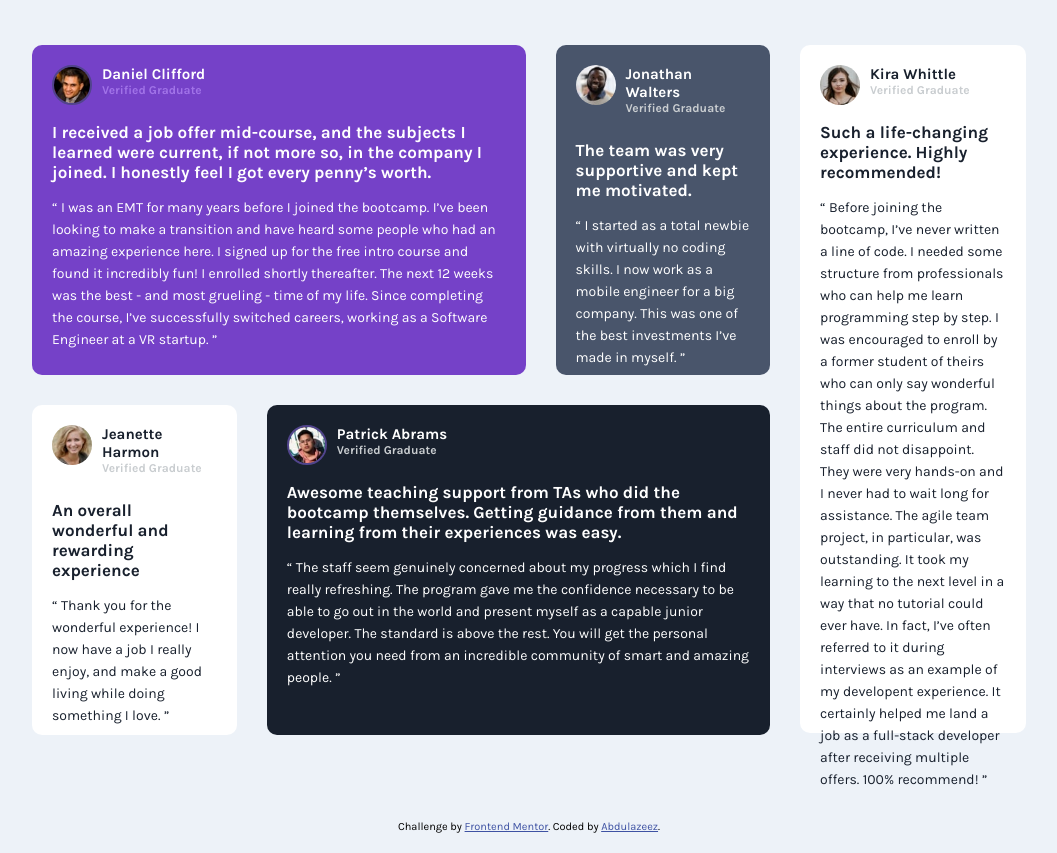
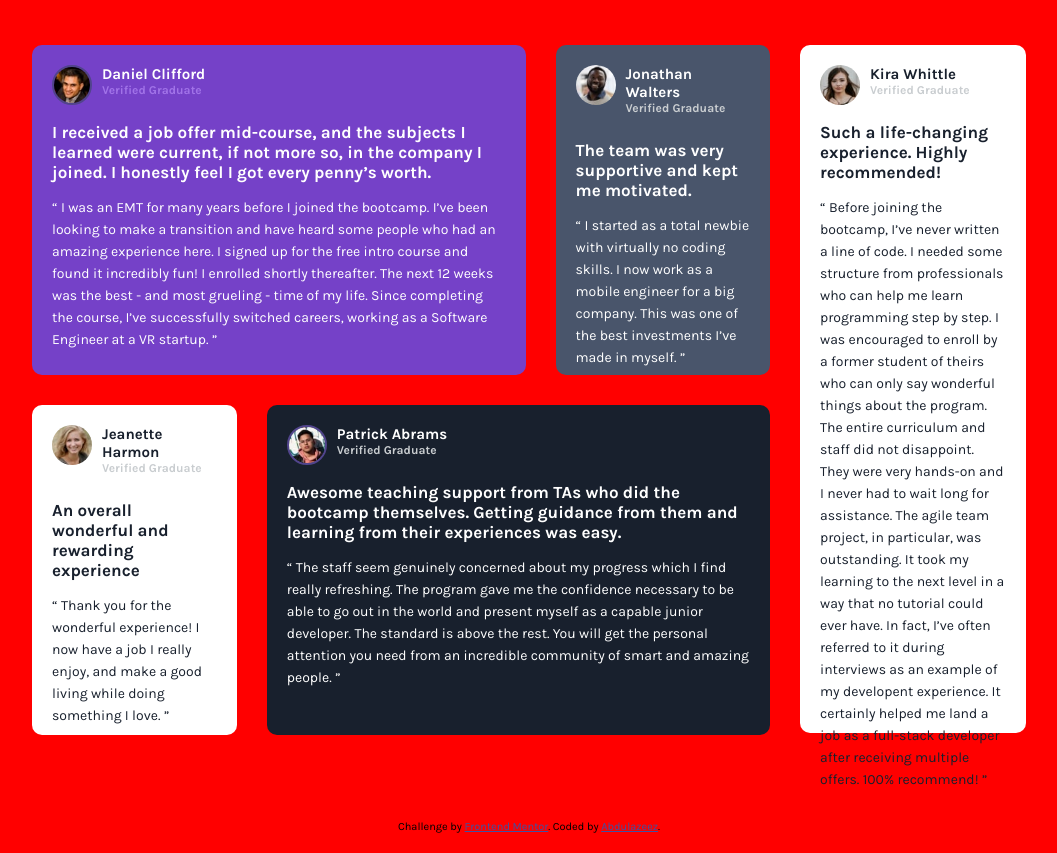
Before and after one commit to azeezrate/tetimonials-by-flexbox-, a plain HTML site: page index.html in a window 1280 px wide. Shown: the whole page, without its empty margins (111-1168 px from the left). Drawn offline with Linux system fonts and the light colour scheme.

Commit message:
background color change

```diff
--- a/css/styles.css
+++ b/css/styles.css
@@ -10,7 +10,8 @@ footer{
     margin: 20px auto;
 }
 body{
-    background-color: #EDF2F8;
+    /* background-color: #EDF2F8; */
+    background-color: red;
     width: 100%;
 
 }
```
